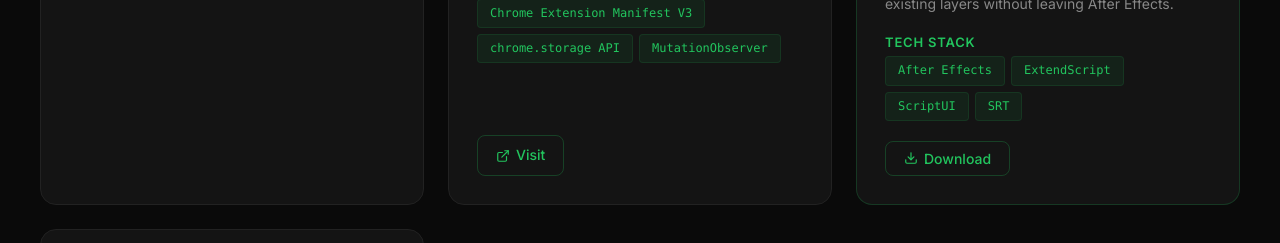
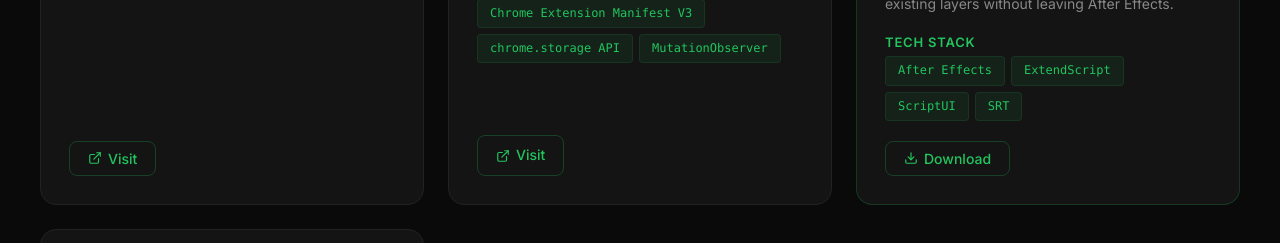
Before and after one commit to ibrahim-shoil/myportfolio, a React (Vite) app: page / in a window 1280 px wide. Shown: the part 3760-4003 px from the top of the page. Built offline with nearby package versions, Linux system fonts and the light colour scheme; no server answers.

Commit message:
Add Visit button to ishoil.me card that plays Bruh sound effect

```diff
--- a/src/components/Projects.jsx
+++ b/src/components/Projects.jsx
@@ -55,6 +55,7 @@ const PROJECTS = [
     solution: 'Built React portfolio with SCSS theming, dual navigation modes, and responsive design',
     stack: ['React', 'Vite', 'SCSS', 'Nginx'],
     architecture: 'React SPA with Vite build system. SCSS for styling with light/dark themes. Component-based architecture. Progressive enhancement for accessibility.',
+    link: '#bruh',
     featured: false
   },
   {
@@ -240,7 +241,12 @@ export default function Projects() {
                   </div>
                 </div>
                 <div className="project-actions">
-                  {project.link && (
+                  {project.link && project.link === '#bruh' && (
+                    <button onClick={() => new Audio('/Bruh.mp3').play()} className="project-btn">
+                      <IconExternalLink /> Visit
+                    </button>
+                  )}
+                  {project.link && project.link !== '#bruh' && (
                     <a href={project.link} target="_blank" rel="noopener noreferrer" className="project-btn">
                       <IconExternalLink /> Visit
                     </a>
```
Also changed, not shown: 2 other files (tests, documents, lock files or other folders).
